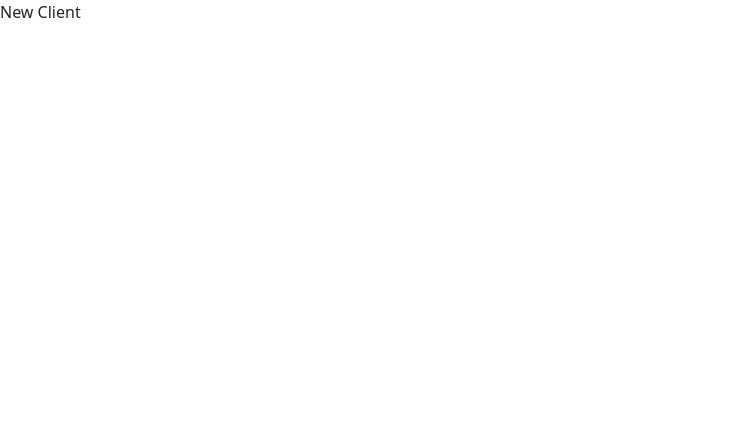
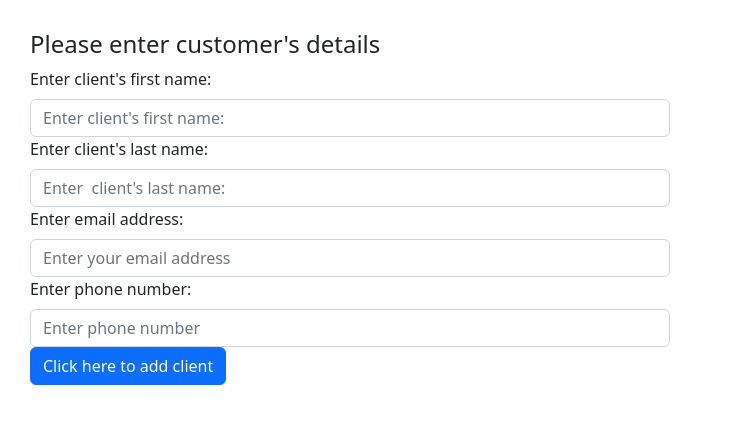
Before and after one commit to Lukasss321/new-project-ca, a React (Create React App) app in the folder frontend/last-dance/: page /add in a window 1280 px wide. Shown: the top 424 px of the page, without its empty margins (0-732 px from the left). Built offline with nearby package versions, Linux system fonts and the light colour scheme.

Commit message:
AddingClient'sSubmissionForm

```diff
--- a/frontend/last-dance/src/components/CustomerItem.jsx
+++ b/frontend/last-dance/src/components/CustomerItem.jsx
@@ -1,13 +1,19 @@
 import { Card, Button } from "react-bootstrap";
 
 export const CustomerItem = () => {
+  const handleOnClick = () => {
+    alert("you have clicked!");
+  };
+
   return (
     <Card className="text-center">
-      <Card.Header>New-Client-Card</Card.Header>
+      <Card.Header>Customer</Card.Header>
       <Card.Body>
-        <Card.Title>Please Welcome our newest client</Card.Title>
-        <Card.Text>Welcome!</Card.Text>
-        <Button variant="primary">Add new customer</Button>
+        <Card.Title>Phone number</Card.Title>
+        <Card.Text>Name Surname</Card.Text>
+        <Button onClick={handleOnClick} variant="primary">
+          Delete
+        </Button>
       </Card.Body>
       {/* <Card.Footer className="text-muted"></Card.Footer> */}
     </Card>
--- a/frontend/last-dance/src/components/NewCustomer.jsx
+++ b/frontend/last-dance/src/components/NewCustomer.jsx
@@ -1,3 +1,33 @@
+import React from "react";
+import "bootstrap/dist/css/bootstrap.css";
+import Form from "react-bootstrap/Form";
+import Button from "react-bootstrap/Button";
+
 export const NewCustomer = () => {
-  return <div>New Client</div>;
+  return (
+    <div style={{ display: "block", width: 700, padding: 30 }}>
+      <h4>Please enter customer's details</h4>
+      <Form>
+        <Form.Group>
+          <Form.Label>Enter client's first name:</Form.Label>
+          <Form.Control type="text" placeholder="Enter client's first name:" />
+        </Form.Group>
+        <Form.Group>
+          <Form.Label>Enter client's last name:</Form.Label>
+          <Form.Control type="text" placeholder="Enter  client's last name:" />
+        </Form.Group>
+        <Form.Group>
+          <Form.Label>Enter email address:</Form.Label>
+          <Form.Control type="email" placeholder="Enter your email address" />
+        </Form.Group>
+        <Form.Group>
+          <Form.Label>Enter phone number:</Form.Label>
+          <Form.Control type="number" placeholder="Enter phone number" />
+        </Form.Group>
+        <Button variant="primary" type="submit">
+          Click here to add client
+        </Button>
+      </Form>
+    </div>
+  );
 };
```
